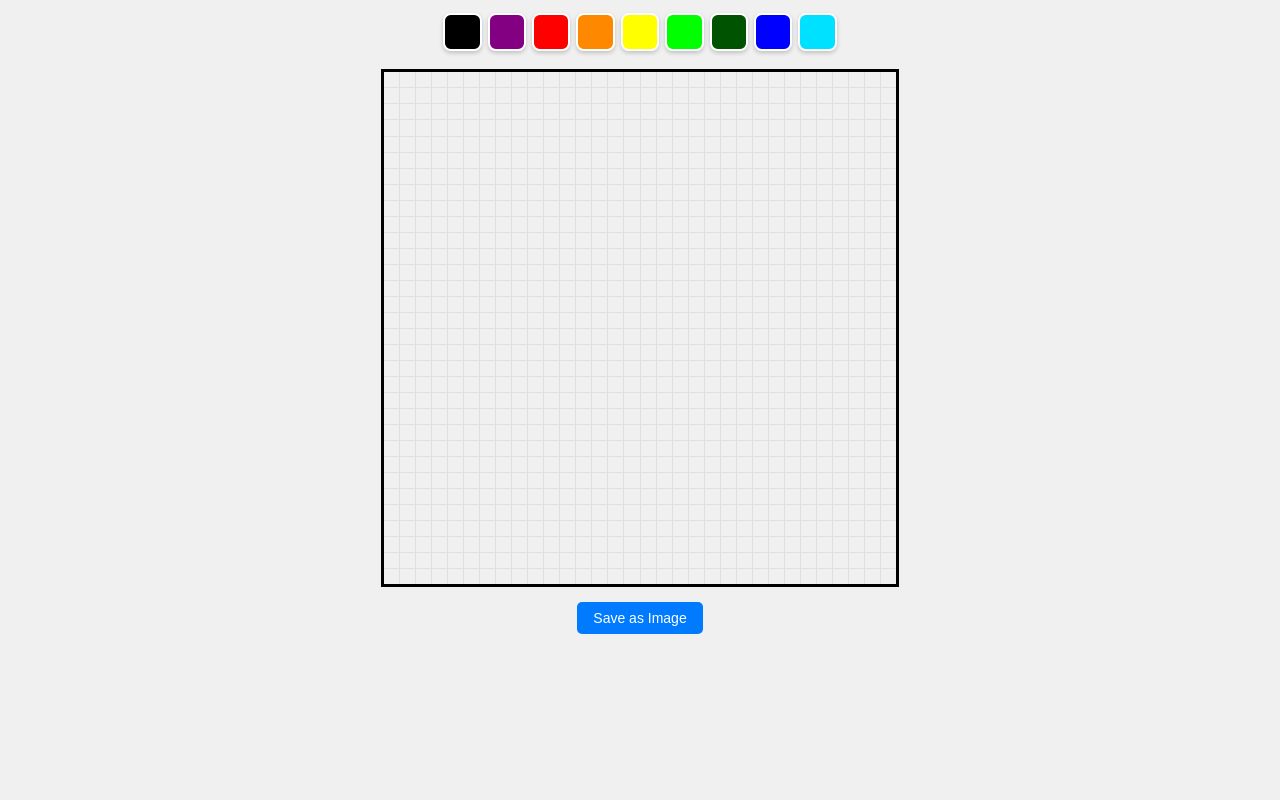
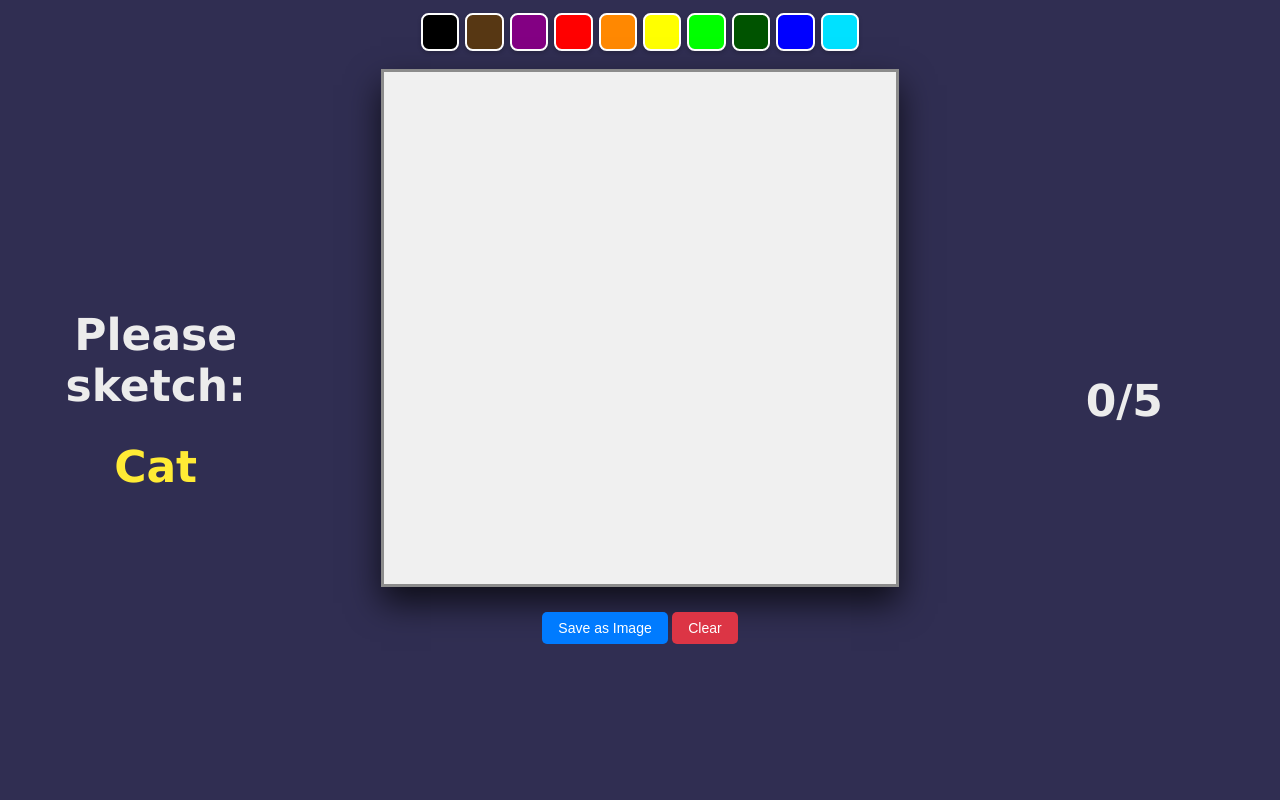
Before and after one commit to NickStrauch13/ai-pictionary, a Flask app: page / in a window 1280 px wide. Run offline with Flask 3, Linux system fonts and the light colour scheme.

Commit message:
improved data collection

```diff
--- a/src/data-collection-app/static/css/style.css
+++ b/src/data-collection-app/static/css/style.css
@@ -5,7 +5,48 @@ body, html {
     width: 100%;
     height: 100%;
     font-family: Arial, sans-serif;
-    background-color: #f0f0f0;
+    background-color: #302e52;
+}
+
+.page-container {
+    display: flex;
+    flex-direction: row;
+    justify-content: space-around;
+    align-items: center;
+    height: 100%;
+    width: 100%;
+}
+
+.prompt-container, .counter-container {
+    text-align: center;
+    display: flex;
+    flex-direction: column;
+    justify-content: center;
+    align-items: center;
+    width: 15vw;
+}
+
+#promptText {
+    font-size: 44px;
+    font-family:Verdana, Geneva, Tahoma, sans-serif;
+    font-weight: bold;
+    color: #ececec;
+}
+
+#saveCounter {
+    font-size: 44px;
+    font-family:Verdana, Geneva, Tahoma, sans-serif;
+    font-weight: bold;
+    color: #ececec;
+
+}
+
+#sketchSubject {
+    font-size: 44px;
+    font-family:Verdana, Geneva, Tahoma, sans-serif;
+    font-weight: bold;
+    color: #ffeb35;
+    margin-top: 30px;
 }
 
 /* Center the main container and allow it to scroll if the content overflows */
@@ -48,7 +89,7 @@ body, html {
 #grid-container {
     display: grid;
     grid-template-columns: repeat(32, 1fr);
-    gap: 1px; /* This creates the 'border' effect */
+    /*gap: 1px; /* This creates the 'border' effect */
     background-color: #e0e0e0; /* Light grey, matching the gap color */
     width: 40vw; /* Increased to use more of the viewport width */
     height: 40vw; /* Keep the grid square */
@@ -56,7 +97,8 @@ body, html {
     max-height: 600px;
     overflow: hidden;
     margin-bottom: 15px;
-    border: #000000 solid 3px;
+    border: #8c8c8c solid 3px;
+    box-shadow: 0 16px 32px rgba(0,0,0,0.7);
 }
 
 /* Style the individual cells within the grid */
@@ -80,3 +122,19 @@ body, html {
 #saveBtn:hover {
     background-color: #0056b3;
 }
+
+#resetBtn {
+    padding: 8px 16px;
+    font-size: 14px;
+    color: #ffffff;
+    background-color: #dc3545; /* Bootstrap danger color for contrast */
+    border: none;
+    border-radius: 5px;
+    cursor: pointer;
+    transition: background-color 0.3s ease;
+    margin-top: 10px; /* Space from the save button */
+}
+
+#resetBtn:hover {
+    background-color: #c82333; /* Darker on hover */
+}
--- a/src/data-collection-app/static/js/script.js
+++ b/src/data-collection-app/static/js/script.js
@@ -1,7 +1,12 @@
 document.addEventListener('DOMContentLoaded', () => {
     const gridContainer = document.getElementById('grid-container');
     const saveBtn = document.getElementById('saveBtn');
+    const saveCounter = document.getElementById('saveCounter');
     const colorOptions = document.querySelectorAll('.color-option');
+    const resetBtn = document.getElementById('resetBtn');
+    const sketchSubjects = ["Cat", "House", "Tree", "Car", "Mountain"];
+    let currentSubjectIndex = 0;
+    let saveCount = 0;
     const gridSize = 32;
     let currentColor = '#000000'; // Default color
     let isDragging = false;
@@ -42,6 +47,9 @@ document.addEventListener('DOMContentLoaded', () => {
     }
 
     function activateCell(cell) {
+        if (currentColor === null) {
+            currentColor = '#000000';
+        }
         const index = parseInt(cell.dataset.index);
         const row = Math.floor(index / gridSize);
         const col = index % gridSize;
@@ -56,7 +64,7 @@ document.addEventListener('DOMContentLoaded', () => {
             currentColor = this.getAttribute('data-color');
             // Highlight selected color option, optional visual feedback
             colorOptions.forEach(opt => opt.style.outline = 'none');
-            this.style.outline = '2px solid black';
+            this.style.outline = '2px solid gold';
         });
     });
 
@@ -74,6 +82,23 @@ document.addEventListener('DOMContentLoaded', () => {
             b: parseInt(result[3], 16)
         } : null;
     }
+
+    function updateSketchSubject() {
+        const sketchSubject = document.getElementById('sketchSubject');
+        sketchSubject.textContent = sketchSubjects[currentSubjectIndex];
+    }
+    updateSketchSubject();
+
+
+    saveBtn.addEventListener('click', () => {
+        saveCount++;
+        if (saveCount >= 5) {
+            saveCount = 0; // Reset counter
+            currentSubjectIndex = (currentSubjectIndex + 1) % sketchSubjects.length; // Cycle through subjects
+            updateSketchSubject(); // Update the subject
+        }
+        saveCounter.textContent = `${saveCount}/5`; // Update the counter display
+    });
 
 
     // Function to save the matrix as an image
@@ -99,5 +124,18 @@ document.addEventListener('DOMContentLoaded', () => {
 
     saveBtn.addEventListener('click', saveMatrixAsImage);
 
+
+    resetBtn.addEventListener('click', () => {
+        const cells = document.querySelectorAll('.cell');
+        // Clear the matrix
+        matrix = Array.from({ length: gridSize }, () =>
+            Array.from({ length: gridSize }, () =>
+                [255, 255, 255])); // Reset to white or your default grid color
+        // Reset the visual grid
+        cells.forEach(cell => {
+            cell.style.backgroundColor = '#f0f0f0'; // Reset cells to white
+        });
+    });
+
     createGrid();
 });
--- a/src/data-collection-app/templates/index.html
+++ b/src/data-collection-app/templates/index.html
@@ -7,9 +7,15 @@
     <link rel="stylesheet" href="static/css/style.css">
 </head>
 <body>
+    <div class="page-container">
+        <div class="prompt-container">
+            <span id="promptText">Please sketch: </span>
+            <span id="sketchSubject"></span>
+        </div>
         <div class="main-container">
             <div id="color-options">
                 <button class="color-option" data-color="#000000" style="background-color: #000000;"></button>
+                <button class="color-option" data-color="#573713" style="background-color: #573713;"></button>
                 <button class="color-option" data-color="#830083" style="background-color: #830083;"></button>
                 <button class="color-option" data-color="#ff0000" style="background-color: #ff0000;"></button>
                 <button class="color-option" data-color="#ff8801" style="background-color: #ff8801;"></button>
@@ -21,7 +27,14 @@
                 <!-- Add more colors -->
             </div>
             <div id="grid-container"></div>
+            <div class="button-container">
                 <button id="saveBtn">Save as Image</button>
+                <button id="resetBtn">Clear</button>
+            </div>
+        </div>
+        <div class="counter-container">
+            <span id="saveCounter">0/5</span>
+        </div>
     </div>
     <script src="static/js/script.js"></script>
 </body>
```
Lines whose indentation alone changed are shown as unchanged.
